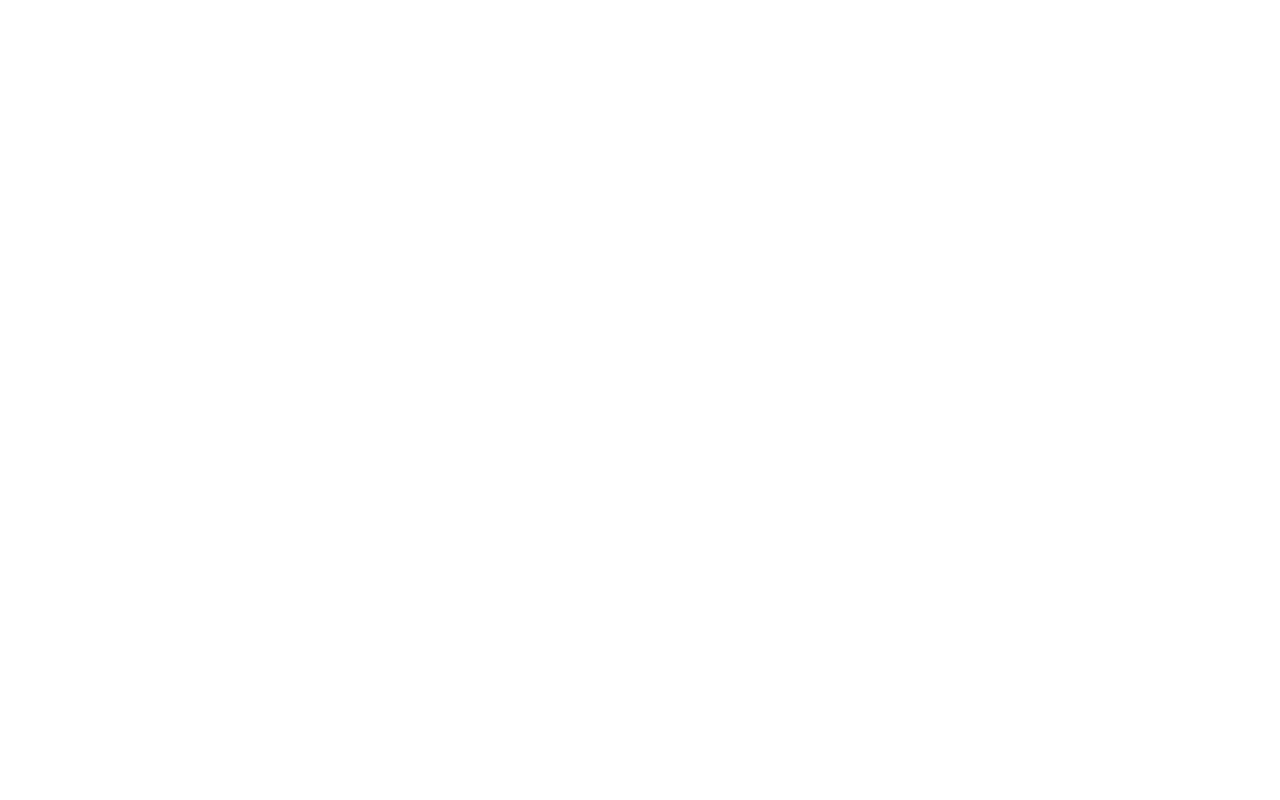
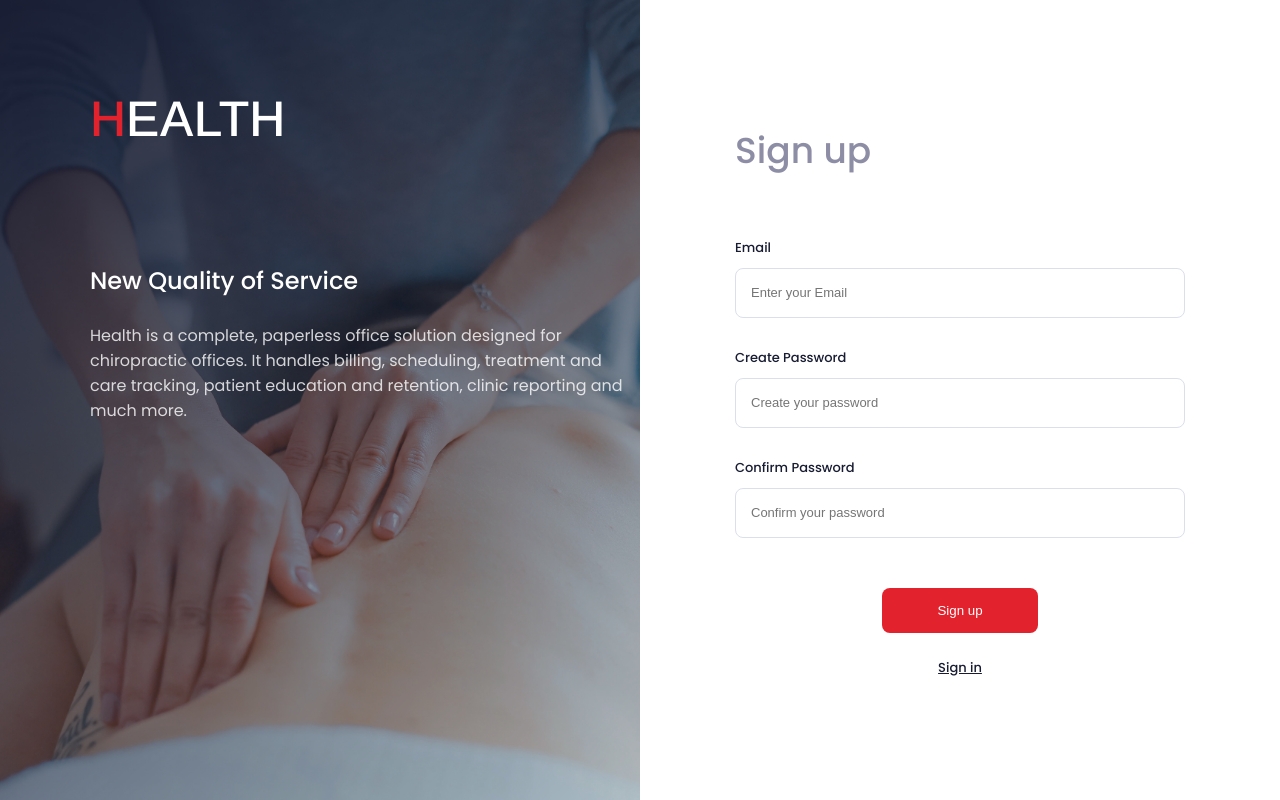
Before and after one commit to DidykS/pllug, a plain HTML site: page test-work/first-page/index.html in a window 1280 px wide. Drawn offline with nearby package versions, Linux system fonts and the light colour scheme.

Commit message:
first page for // VARIABLES

```diff
--- a/test-work/first-page/assets/css/style.scss
+++ b/test-work/first-page/assets/css/style.scss
@@ -0,0 +1,205 @@
+// VARIABLES
+$white: #ffffff;
+$placeholder: #8d8da5;
+$label: #181c32;
+$red: #e2222d;
+$border: #dbdfeb;
+
+/* MAIN STYLES */
+* {
+  padding: 0;
+  margin: 0;
+  box-sizing: border-box;
+}
+
+html {
+  overflow-x: hidden;
+}
+
+body {
+  margin: 0;
+  font-family: 'Poppins', sans-serif;
+  font-size: 16px;
+  font-weight: 500;
+  background-color: $white;
+  color: $white;
+}
+
+h1,
+h2,
+h3,
+h4,
+h5,
+h6 {
+  margin: 0;
+  padding: 0;
+}
+
+ul {
+  list-style: none;
+}
+
+a {
+  text-decoration: none;
+  font-weight: 500;
+}
+
+/* CONTAINER */
+.container {
+  width: 100%;
+  max-width: 1170px;
+  margin: 0 auto;
+  padding: 0 15px;
+}
+
+// BTN
+.btn {
+  display: inline-block;
+  padding: 15px 55px;
+
+  border: 0;
+  border-radius: 8px;
+  background-color: $red;
+
+  color: $white;
+
+  cursor: pointer;
+
+  transition: background-color 0.2s linear;
+
+  &:hover {
+    background-color: darken($color: $red, $amount: 6);
+  }
+}
+
+// LINK
+.link {
+  font-weight: 500;
+  font-size: 13px;
+  color: $label;
+  text-decoration: underline;
+
+  &-btn {
+    display: block;
+    margin-top: 25px;
+  }
+}
+
+// MAIN
+.main {
+  width: 100%;
+  display: flex;
+
+  // MAIN__PREVIEW
+  &__preview {
+    padding: 0 10px;
+    width: 50%;
+    height: 100vh;
+
+    background: transparent url('../images/Mask\ Group\ 43.png') center center
+      no-repeat;
+    background-size: cover;
+  }
+
+  // MAIN__CONTENT
+  &__content {
+    margin-top: 90px;
+    margin-left: 80px;
+
+    &--header {
+      font-family: 'Arimo', sans-serif;
+      text-transform: uppercase;
+      font-size: 50px;
+      font-weight: 500;
+      color: $white;
+
+      & .red {
+        color: $red;
+      }
+    }
+
+    &--body {
+      width: 100%;
+      max-width: 730px;
+      margin-top: 115px;
+
+      &--title {
+        display: block;
+        margin-bottom: 25px;
+
+        font-size: 24px;
+      }
+
+      &--text {
+        font-size: 16px;
+        font-weight: 400;
+
+        opacity: 0.8;
+      }
+    }
+  }
+
+  // MAIN__FORM
+  &__form {
+    width: 50%;
+    height: 100vh;
+    padding: 0 10px;
+    display: flex;
+    flex-direction: column;
+    justify-content: center;
+    align-items: center;
+
+    color: $placeholder;
+  }
+
+  &__field {
+    width: 100%;
+    max-width: 450px;
+
+    &--title {
+      margin-bottom: 45px;
+
+      font-size: 36px;
+      font-weight: 500;
+    }
+  }
+}
+
+// FIELD__FORM
+.field__form {
+  &--group {
+    display: flex;
+    flex-direction: column;
+    width: 100%;
+    padding: 15px 0 15px 0;
+
+    & label {
+      margin-bottom: 10px;
+      font-size: 13px;
+      color: $label;
+    }
+
+    & input {
+      height: 50px;
+      width: 100%;
+      padding: 15px;
+
+      outline: none;
+      border: 1px solid $border;
+      border-radius: 8px;
+
+      font-size: 13px;
+      font-weight: 400;
+      color: $placeholder;
+    }
+  }
+
+  &--button {
+    margin-top: 35px;
+    text-align: center;
+  }
+
+  /* &--forgot {
+    text-align: right;
+  } */
+}
--- a/test-work/first-page/index.html
+++ b/test-work/first-page/index.html
@@ -0,0 +1,77 @@
+<!DOCTYPE html>
+<html lang="en">
+  <head>
+    <meta charset="UTF-8" />
+    <meta http-equiv="X-UA-Compatible" content="IE=edge" />
+    <meta name="viewport" content="width=device-width, initial-scale=1.0" />
+
+    <!-- GOOGLE FONTS -->
+    <link rel="preconnect" href="https://fonts.googleapis.com" />
+    <link rel="preconnect" href="https://fonts.gstatic.com" crossorigin />
+    <link
+      href="https://fonts.googleapis.com/css2?family=Arimo:wght@500&family=Poppins:wght@400;500&display=swap"
+      rel="stylesheet"
+    />
+
+    <!-- CSS -->
+    <link rel="stylesheet" href="assets/css/style.css" />
+    <title>HEALTH</title>
+  </head>
+  <body>
+    <!-- main -->
+    <div class="main">
+      <!-- main__preview -->
+      <div class="main__preview">
+        <!-- main__content -->
+        <div class="main__content">
+          <div class="main__content--header">
+            <span class="red">H</span>EALTH
+          </div>
+          <div class="main__content--body">
+            <span class="main__content--body--title"
+              >New Quality of Service</span
+            >
+            <p class="main__content--body--text">
+              Health is a complete, paperless office solution designed for
+              chiropractic offices. It handles billing, scheduling, treatment
+              and care tracking, patient education and retention, clinic
+              reporting and much more.
+            </p>
+          </div>
+        </div>
+        <!-- /main__content -->
+      </div>
+      <!-- /main__preview -->
+
+      <!-- main__form -->
+      <div class="main__form">
+        <div class="main__field">
+          <h2 class="main__field--title">Sign up</h2>
+
+          <form action="#" class="field__form">
+            <div class="field__form--group">
+              <label for="/">Email</label>
+              <input type="email" placeholder="Enter your Email" />
+            </div>
+            <div class="field__form--group">
+              <label for="/">Create Password</label>
+              <input type="password" placeholder="Create your password" />
+            </div>
+            <div class="field__form--group">
+              <label for="/">Confirm Password</label>
+              <input type="password" placeholder="Confirm your password" />
+            </div>
+            <!-- <div class="field__form--forgot">
+              <a class="link" href="#">Forgot password?</a>
+            </div> -->
+            <div class="field__form--button">
+              <button class="btn" type="submit">Sign up</button>
+              <a class="link link-btn" href="#">Sign in</a>
+            </div>
+          </form>
+        </div>
+      </div>
+      <!-- /main__form -->
+    </div>
+  </body>
+</html>
```
Also changed, not shown: test-work/first-page/assets/css/style.css.
